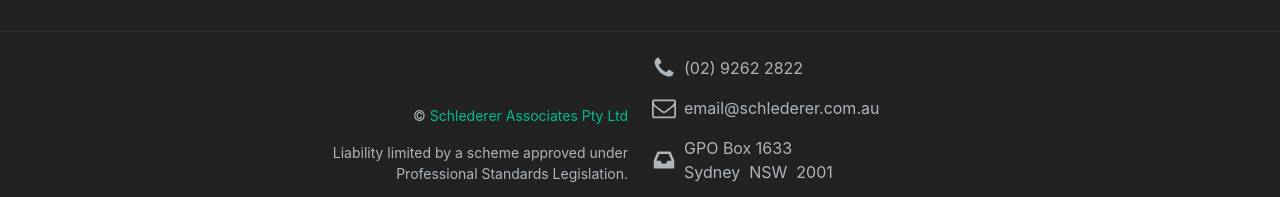
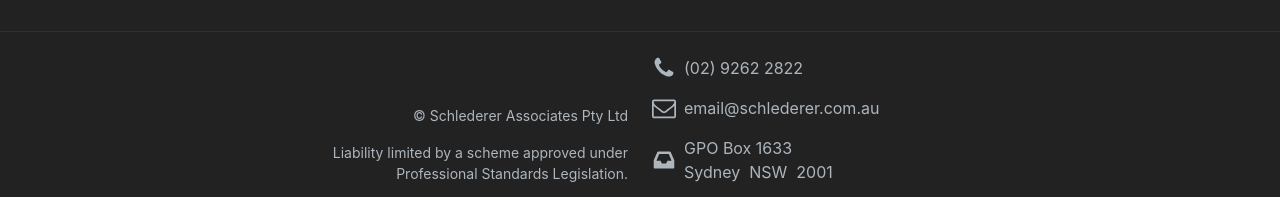
Before and after one commit to Mforcer/tax2, a Jekyll site: the page built from index.html, in a window 1280 px wide. Shown: the part 1842-2039 px from the top of the page. Built offline with Jekyll 4.4.1, drawn with Linux system fonts in a browser that asks for light colours.

Commit message:
Update footer.html

```diff
--- a/_includes/footer.html
+++ b/_includes/footer.html
@@ -15,7 +15,7 @@
             <p>{{site.biz_post_box}}<br>{{site.biz_post_city}}&nbsp;&nbsp;{{site.biz_post_state}}&nbsp;&nbsp;{{site.biz_post_code}}</p>
         </div>
         <div class="col-sm-6 col-md-4 col-lg-3 text-end">
-            <p class="small">&copy;&nbsp;<a href="/legal/" class="link-reset text-decoration-none">{{ site.publisher | replace: ' ', '&nbsp;'}}</a></p>
+            <p class="small">&copy;&nbsp;<a href="/legal/" class="text-reset text-decoration-none">{{ site.publisher | replace: ' ', '&nbsp;'}}</a></p>
             <p class="small">Liability limited by a scheme approved under Professional Standards Legislation.</p>
         </div>
     </div>
```
